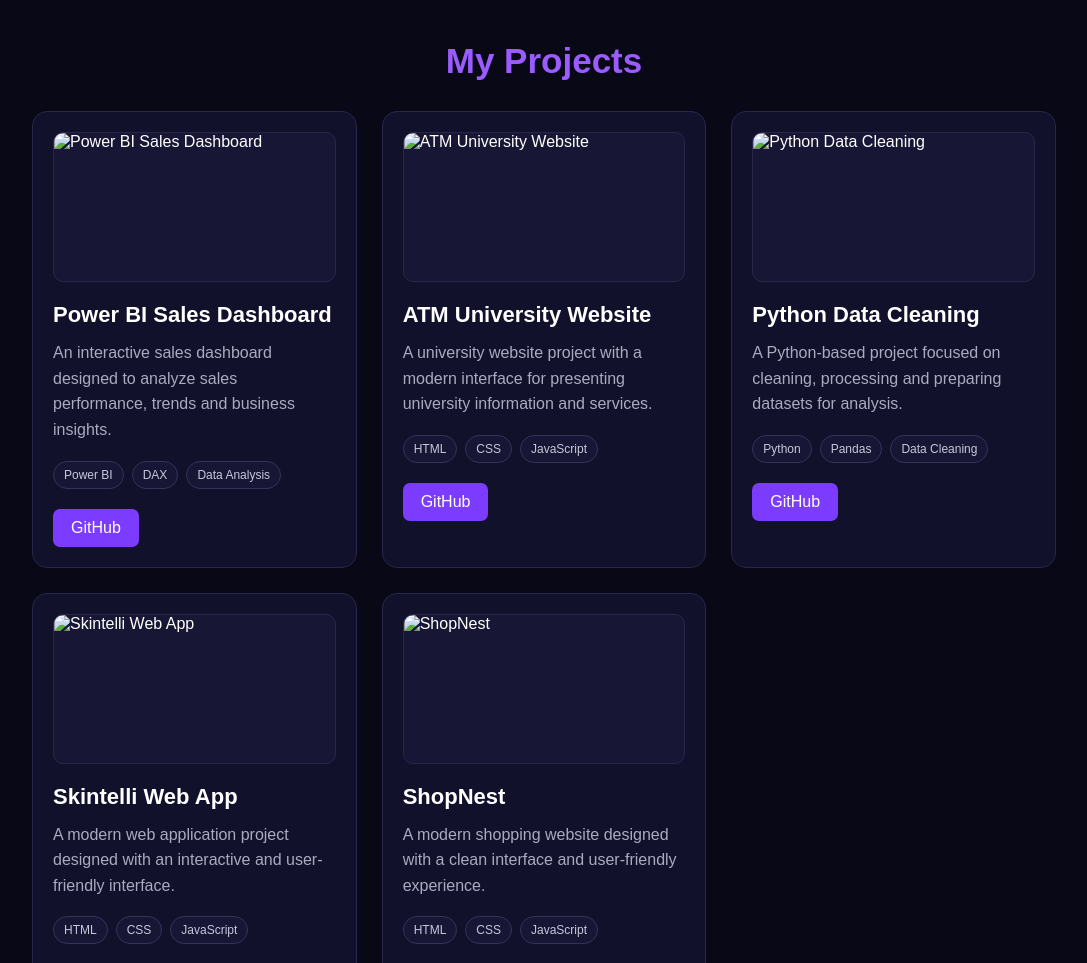
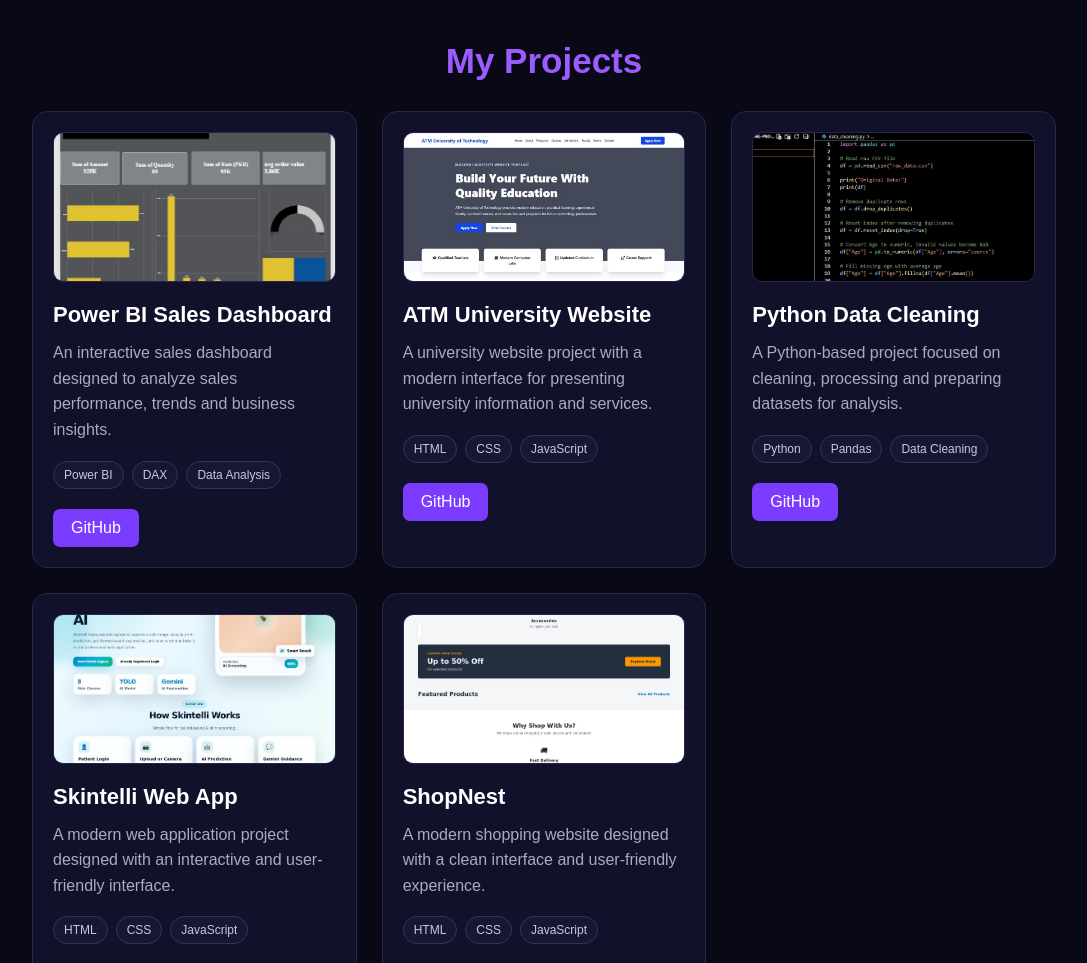
Before and after one commit to Adnan786pp/adnan-portfolio, a plain HTML site: page index.html in a window 1280 px wide. Shown: the part 1000-1963 px from the top of the page, without its empty margins (96-1183 px from the left). Drawn offline with nearby package versions, Linux system fonts and the light colour scheme.

Commit message:
Update index.html

```diff
--- a/index.html
+++ b/index.html
@@ -1,3 +1,4 @@
+
 <!DOCTYPE html>
 <html lang="en">
 <head>
@@ -50,7 +51,7 @@
 
         <div class="project">
             <div class="project-image">
-                <img src="images/powerbi.jpg" alt="Power BI Sales Dashboard">
+                <img src="powerbi.jpg" alt="Power BI Sales Dashboard">
             </div>
             <h3>Power BI Sales Dashboard</h3>
             <p>An interactive sales dashboard designed to analyze sales performance, trends and business insights.</p>
@@ -64,7 +65,7 @@
 
         <div class="project">
             <div class="project-image">
-                <img src="images/university.jpg" alt="ATM University Website">
+                <img src="university.jpg" alt="ATM University Website">
             </div>
             <h3>ATM University Website</h3>
             <p>A university website project with a modern interface for presenting university information and services.</p>
@@ -78,7 +79,7 @@
 
         <div class="project">
             <div class="project-image">
-                <img src="images/datacleaning.jpg" alt="Python Data Cleaning">
+                <img src="datacleaning.jpg" alt="Python Data Cleaning">
             </div>
             <h3>Python Data Cleaning</h3>
             <p>A Python-based project focused on cleaning, processing and preparing datasets for analysis.</p>
@@ -92,7 +93,7 @@
 
         <div class="project">
             <div class="project-image">
-                <img src="images/skintelli.jpg" alt="Skintelli Web App">
+                <img src="skintelli.jpg" alt="Skintelli Web App">
             </div>
             <h3>Skintelli Web App</h3>
             <p>A modern web application project designed with an interactive and user-friendly interface.</p>
@@ -106,7 +107,7 @@
 
         <div class="project">
             <div class="project-image">
-                <img src="images/shopnest.jpg" alt="ShopNest">
+                <img src="shopnest.jpg" alt="ShopNest">
             </div>
             <h3>ShopNest</h3>
             <p>A modern shopping website designed with a clean interface and user-friendly experience.</p>
```
